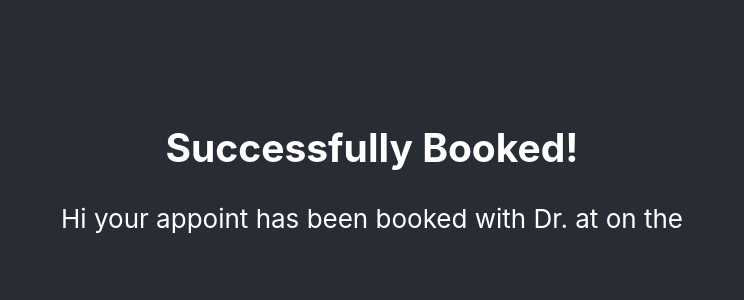
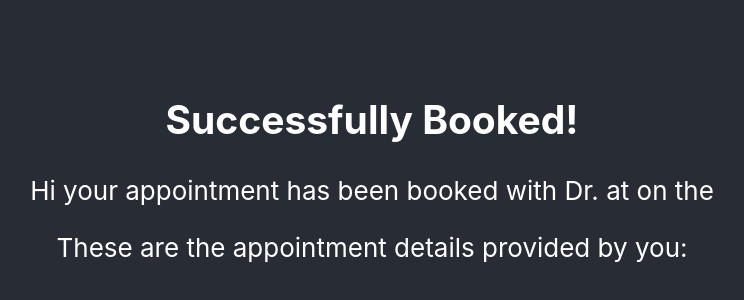
Before and after one commit to Albertoroldanq/2021-jul-phs, a React (Create React App) app in the folder client/: page /appointmentBooked in a window 1280 px wide. Shown: the part 224-524 px from the top of the page, without its empty margins (268-1012 px from the left). Built offline with nearby package versions, Linux system fonts and the light colour scheme.

Commit message:
added description to the booked successful page

```diff
--- a/client/src/Components/AppointmentBooked/AppointmentBooked.js
+++ b/client/src/Components/AppointmentBooked/AppointmentBooked.js
@@ -15,7 +15,9 @@ const AppointmentBooked = () => {
                 <h2>Successfully Booked!</h2>
             </div>
             <div>
-                <p>Hi {name} your appoint has been booked with Dr. {doctorLastName} at {time} on the {date}</p>
+                <p>Hi {name} your appointment has been booked with Dr. {doctorLastName} at {time} on the {date}</p>
+                <p>These are the appointment details provided by you:</p>
+                <p>{description}</p>
             </div>
 
             <p></p>
--- a/client/src/Components/BookingCalendar/BookingCalendar.js
+++ b/client/src/Components/BookingCalendar/BookingCalendar.js
@@ -41,7 +41,7 @@ const BookingCalendar = (props) => {
                 setVisibility('')
             })
         )
-        setBookedSuccessLink(`/appointmentBooked?date=${date}&doctorLastName=${props.currentDoctor.lastName}&time=${appointmentTime}&name=${patientName}`)
+        setBookedSuccessLink(`/appointmentBooked?description=${appointmentDescription}&date=${date}&doctorLastName=${props.currentDoctor.lastName}&time=${appointmentTime}&name=${patientName}`)
     }, [value, patientName, appointmentDescription, patientEmail, appointmentTime ])
 
     const handleSubmit = async () => {
```
